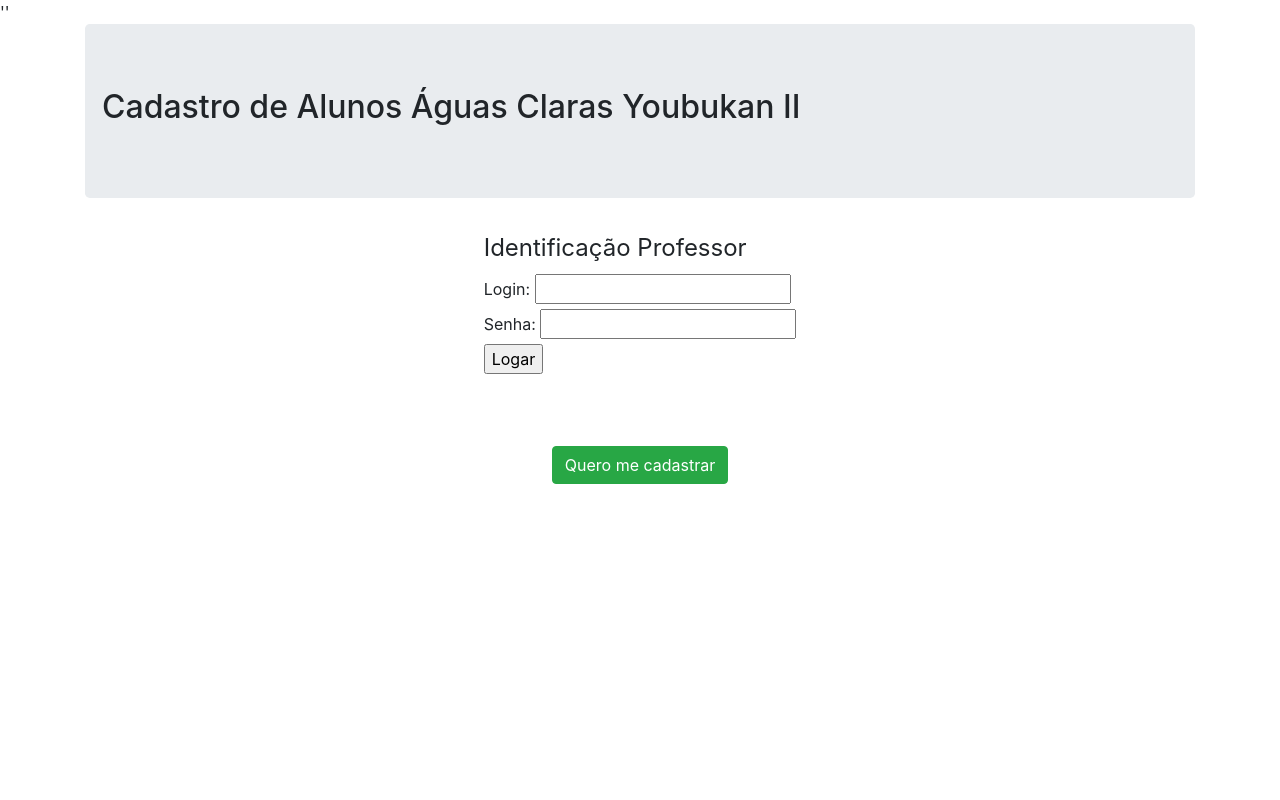
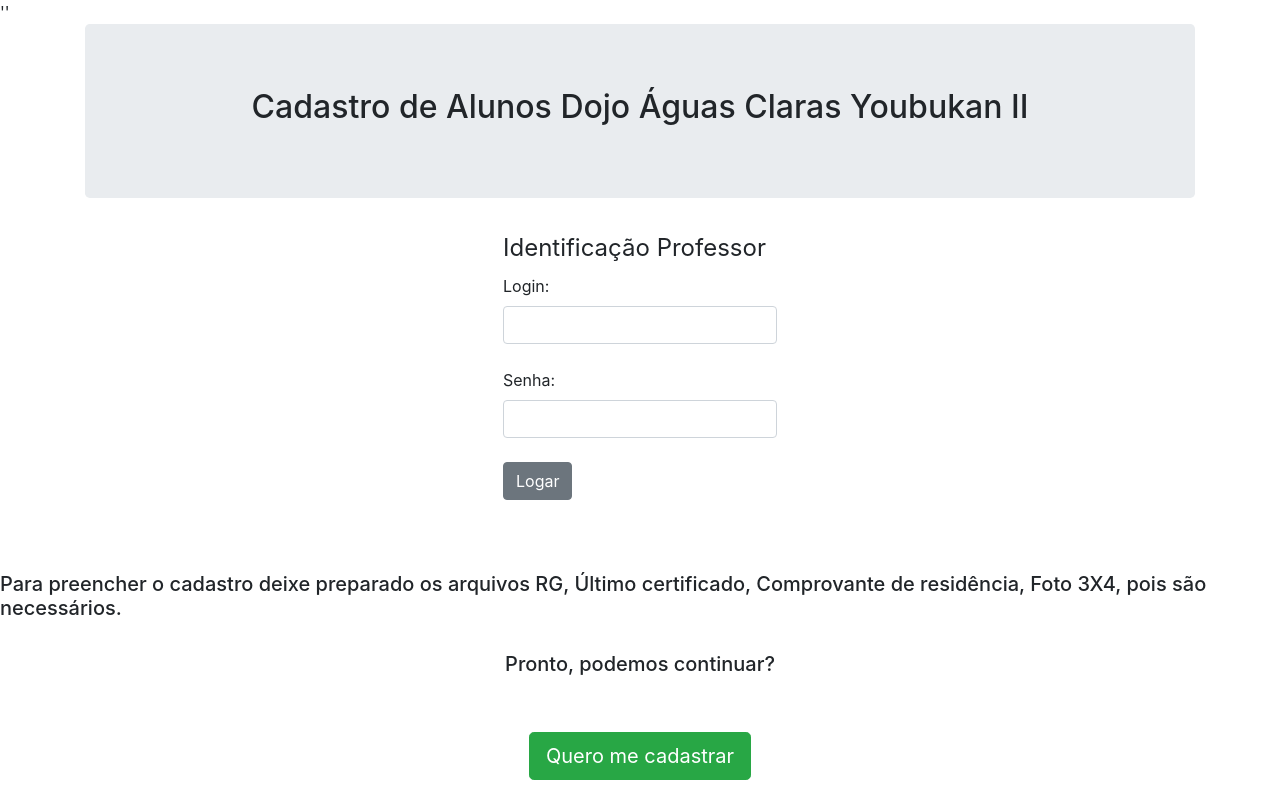
Before and after one commit to vinitessele/CadastroAguasClaras, a PHP site: page /Index.php in a window 1280 px wide. Run offline with PHP 8.4, Linux system fonts and the light colour scheme.

Commit message:
corrigido login

```diff
--- a/Index.php
+++ b/Index.php
@@ -8,8 +8,8 @@
 	<body>
 		<div class="container">
 			<div class="jumbotron">
-				<div class="row">
-					<h2>Cadastro de Alunos Águas Claras Youbukan II</h2>
+				<div class="d-flex justify-content-center">
+					<h2>Cadastro de Alunos Dojo Águas Claras Youbukan II</h2>
 				</div>
 			</div>
 		</div>
@@ -18,10 +18,10 @@
 				<fieldset id="Identificacao">
 					<legend>Identificação Professor</legend>
 					<label class="form-label">Login:</label>
-					<input type="text" name="login" id="login"><br>
-					<label class="form-label">Senha:</label>
-					<input type="password" name="senha" id="senha"><br>
-					<input type="submit" value="Logar" id="logar" name="enviar-formulario">
+					<input type="text" class="form-control" name="login" id="login"><br>
+					<label class="form-label" >Senha:</label>
+					<input class="form-control" type="password" name="senha" id="senha"><br>
+					<input type="submit" class="btn btn-secondary" value="Logar" id="logar" name="enviar-formulario">
 				</fieldset>
 			</form>
 			</br>
@@ -38,24 +38,39 @@
 				$sql_query1=$mysqli->query($sql_code) or die($mysqli->error);
 				$linha1 = $sql_query1-> fetch_assoc();
 
-			if(count($linha1)>0)
+			if (is_array($linha1))
 			{
+
 			 		$sql_code = "select * from cadastro";
 					$sql_query=$mysqli->query($sql_code) or die($mysqli->error);
 					$linha = $sql_query-> fetch_assoc();
 			}
 			else
 			{
-				echo ''.mysql_error();
+				echo '</br><div class="alert alert-danger" role="alert">
+					Login ou senha estão incorretos
+			  	</div>';
 			}
 		}
 
 		?></br>
 		</br></br>
 		<div class="d-flex justify-content-center">
+			<h5>
+				Para preencher o cadastro deixe preparado os arquivos  RG, Último certificado,
+				Comprovante de residência, Foto 3X4, pois são necessários.
+			</h5>
+		</div>
+			</br>
+			<div class="d-flex justify-content-center">
+				<h5>Pronto, podemos continuar?</h5>
+			</div>
+			</br></br>
+
+		<div class="d-flex justify-content-center">
 			<p>
-				<a class="btn btn-success" href="cadastrar.php">Quero me cadastrar</a>
-			</br>
+				<a class="btn btn-success btn-lg" href="cadastrar.php">Quero me cadastrar</a>
+				</br>
 			</p>
 		</div>
 		<?php
--- a/alterar.php
+++ b/alterar.php
@@ -289,7 +289,7 @@ else
 	<div class="form-actions">
 	<br/>
 		<button type="submit" class="btn btn-success">Adicionar</button>
-		<a href="index.php" type="btn" class="btn btn-default">Voltar</a>
+		<a href="index.php" type="btn" class="btn btn-outline-dark">Voltar</a>
 	</div>
 </form>
 	</div>
--- a/cadastrar.php
+++ b/cadastrar.php
@@ -329,7 +329,7 @@ $Dan8   = date('Y-m-d', strtotime($Dan8));
 	<div class="form-actions">
 	<br/>
 		<button type="submit" class="btn btn-success" name="enviar-formulario">Adicionar</button>
-		<a href="index.php" type="btn" class="btn btn-default">Voltar</a>
+		<a href="index.php" type="btn" class="btn btn-outline-dark">Voltar</a>
 	</div>
 </form>
 </div>
```
